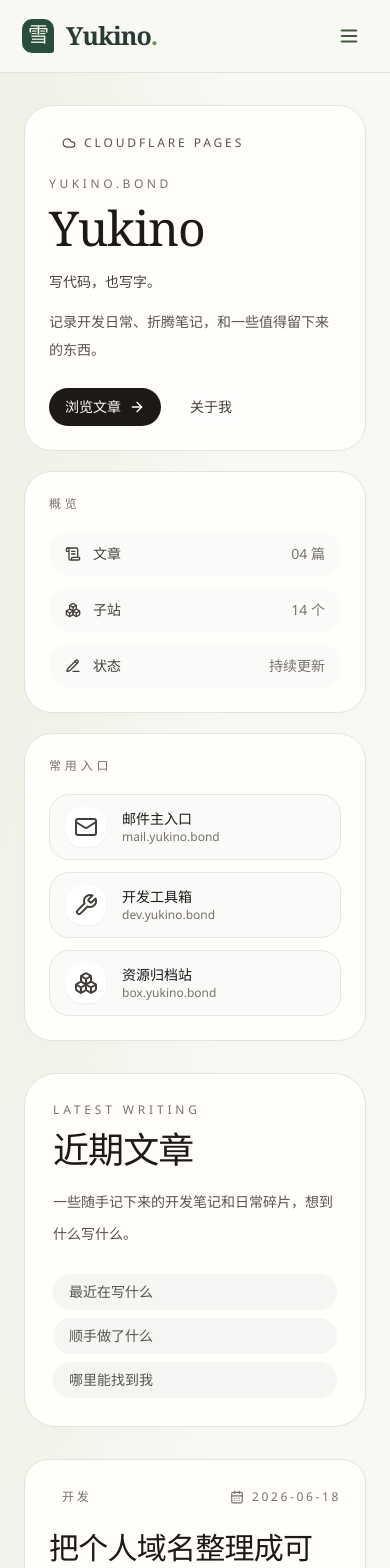
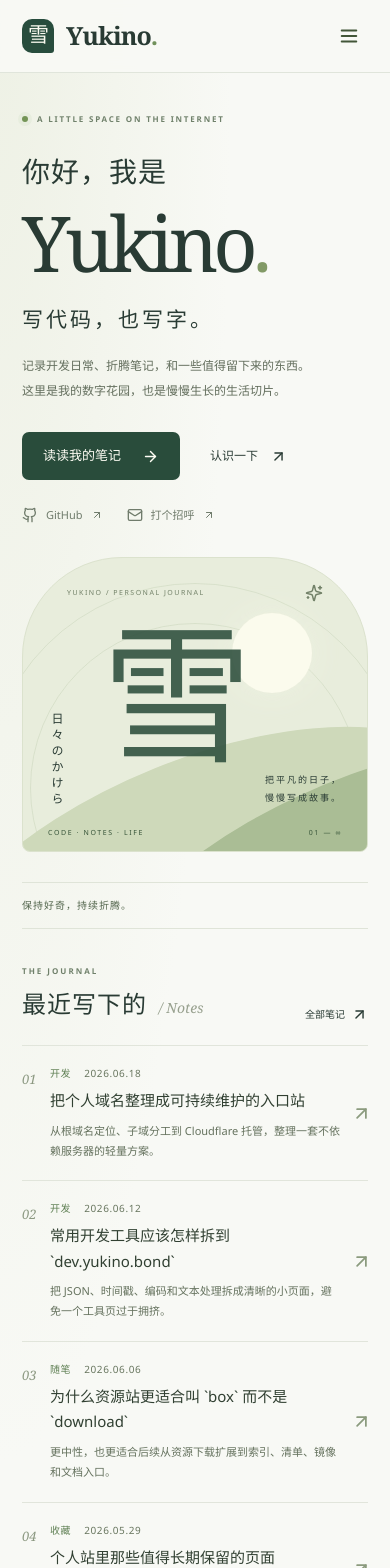
Before and after one commit to Le672/raptor, a React (Vite) app: page / in a window 390 px wide. Shown: the top 1568 px of the page. Built offline with nearby package versions, Linux system fonts and the light colour scheme.

Commit message:
feat: redesign homepage and restore readable notes flow

```diff
--- a/src/pages/AboutMe.tsx
+++ b/src/pages/AboutMe.tsx
@@ -93,7 +93,7 @@ export default function AboutMe() {
               </a>
               <a
                 className="inline-flex items-center gap-1.5 transition hover:text-stone-900"
-                href="https://github.com"
+                href="https://github.com/Le672"
                 rel="noreferrer"
                 target="_blank"
               >
--- a/src/pages/Home.tsx
+++ b/src/pages/Home.tsx
@@ -1,225 +1,200 @@
 import {
+  ArrowUpRight,
   ArrowRight,
-  Boxes,
-  Cloud,
+  Code2,
+  FolderOpen,
+  Gamepad2,
   Mail,
-  PencilLine,
-  ScrollText,
-  Wrench,
+  Github,
+  Sparkles,
 } from "lucide-react";
 import { Link } from "react-router-dom";
-import { DomainCard } from "@/components/DomainCard";
-import { PostCard } from "@/components/PostCard";
-import {
-  domainLinks,
-  postPreviews,
-  principlePoints,
-  siteProfile,
-} from "@/data/site";
+import { postPreviews, siteProfile } from "@/data/site";
 import { useDocumentMeta } from "@/hooks/useDocumentMeta";
-
-const featuredDomains = domainLinks.slice(0, 8);
-const featuredPosts = postPreviews.slice(0, 4);
-
-const quickActions = [
+const corners = [
   {
-    icon: Mail,
-    title: "邮件主入口",
-    detail: "mail.yukino.bond",
+    icon: Code2,
+    title: "开发工具",
+    en: "TOOLBOX",
+    text: "让重复的事情，简单一点。",
+    to: "/dev",
   },
   {
-    icon: Wrench,
-    title: "开发工具箱",
-    detail: "dev.yukino.bond",
+    icon: FolderOpen,
+    title: "资源收藏",
+    en: "COLLECTION",
+    text: "收好那些下次还会用到的东西。",
+    to: "/box",
   },
   {
-    icon: Boxes,
-    title: "资源归档站",
-    detail: "box.yukino.bond",
+    icon: Gamepad2,
+    title: "摸鱼片刻",
+    en: "PLAYGROUND",
+    text: "偶尔停下来，玩一局也不错。",
+    to: "/games",
   },
 ];
-
-const blogStats = [
-  {
-    icon: ScrollText,
-    label: "文章",
-    value: `${postPreviews.length.toString().padStart(2, "0")} 篇`,
-  },
-  {
-    icon: Boxes,
-    label: "子站",
-    value: `${domainLinks.length.toString().padStart(2, "0")} 个`,
-  },
-  {
-    icon: PencilLine,
-    label: "状态",
-    value: "持续更新",
-  },
-];
-
 export default function Home() {
   useDocumentMeta(
     "首页",
-    "Yukino 的个人博客，记录开发日常、折腾笔记和一些值得留下来的东西。",
+    "Yukino 的个人空间，记录开发日常、折腾笔记和一些值得留下来的东西。",
   );
-
   return (
-    <div className="mx-auto grid w-full max-w-6xl gap-8 px-6 py-8 lg:grid-cols-[280px_minmax(0,1fr)] lg:px-8 lg:py-10">
-      <aside className="space-y-5 lg:sticky lg:top-24 lg:self-start">
-        <section className="glass-panel rounded-[28px] p-6">
-          <div className="inline-flex items-center gap-2 rounded-full border border-white/30 bg-white/20 px-3 py-1 text-xs uppercase tracking-[0.24em] text-stone-600 backdrop-blur-xl">
-            <Cloud className="size-3.5" />
-            Cloudflare Pages
-          </div>
-          <p className="mt-5 text-xs uppercase tracking-[0.3em] text-stone-500">
-            {siteProfile.domain}
+    <div className="home-page">
+      <section className="home-hero" aria-labelledby="hero-title">
+        <div className="hero-copy">
+          <p className="eyebrow">
+            <span className="status-dot" /> A LITTLE SPACE ON THE INTERNET
           </p>
-          <h1 className="mt-3 font-display text-5xl leading-none text-stone-900">
-            Yukino
+          <h1 id="hero-title">
+            你好，我是{" "}
+            <span>
+              Yukino<span className="hero-period">.</span>
+            </span>
           </h1>
-          <p className="mt-4 text-sm leading-7 text-stone-700">{siteProfile.tagline}</p>
-          <p className="mt-3 text-sm leading-7 text-stone-600">{siteProfile.intro}</p>
-          <div className="mt-6 flex flex-wrap gap-3">
-            <Link
-              className="inline-flex items-center gap-2 rounded-full bg-stone-900 px-4 py-2 text-sm text-white transition hover:-translate-y-0.5"
-              to="/notes"
-            >
-              浏览文章
-              <ArrowRight className="size-4" />
+          <p className="hero-tagline">{siteProfile.tagline}</p>
+          <p className="hero-description">
+            {siteProfile.intro}
+            <br />
+            这里是我的数字花园，也是慢慢生长的生活切片。
+          </p>
+          <div className="hero-actions">
+            <Link className="primary-link" to="/notes">
+              读读我的笔记 <ArrowRight size={17} />
             </Link>
-            <Link
-              className="rounded-full border border-white/40 bg-white/30 px-4 py-2 text-sm text-stone-700 backdrop-blur-xl transition hover:border-white/60 hover:text-stone-900"
-              to="/about-me"
-            >
-              关于我
+            <Link className="text-link" to="/about-me">
+              认识一下 <ArrowUpRight size={17} />
             </Link>
           </div>
-        </section>
-
-        <section className="glass-panel rounded-[28px] p-6">
-          <p className="text-xs uppercase tracking-[0.32em] text-stone-500">概览</p>
-          <div className="mt-5 grid gap-3">
-            {blogStats.map((item) => (
-              <div
-                key={item.label}
-                className="flex items-center justify-between rounded-[20px] bg-stone-50 px-4 py-3"
-              >
-                <div className="inline-flex items-center gap-3 text-stone-700">
-                  <item.icon className="size-4" />
-                  <span className="text-sm">{item.label}</span>
+          <div className="hero-social">
+            <a href="https://github.com/Le672" target="_blank" rel="noreferrer">
+              <Github size={16} /> GitHub <ArrowUpRight size={12} />
+            </a>
+            <a href={`mailto:${siteProfile.email}`}>
+              <Mail size={16} /> 打个招呼 <ArrowUpRight size={12} />
+            </a>
+          </div>
+        </div>
+        <div className="hero-art" aria-hidden="true">
+          <div className="art-top">
+            <span>YUKINO / PERSONAL JOURNAL</span>
+            <Sparkles size={18} />
+          </div>
+          <div className="art-orbit orbit-one" />
+          <div className="art-orbit orbit-two" />
+          <div className="art-sun" />
+          <span className="art-kanji">雪</span>
+          <div className="art-hill hill-back" />
+          <div className="art-hill hill-front" />
+          <div className="art-caption">
+            <span>日々のかけら</span>
+            <span>
+              把平凡的日子，
+              <br />
+              慢慢写成故事。
+            </span>
+          </div>
+          <div className="art-bottom">
+            <span>CODE · NOTES · LIFE</span>
+            <span>01 — ∞</span>
+          </div>
+        </div>
+      </section>
+      <div className="home-divider">
+        <span>保持好奇，持续折腾。</span>
+        <span>一点代码 / 一些记录 / 很多可能</span>
+      </div>
+      <section className="home-writing" aria-labelledby="writing-title">
+        <div className="section-top">
+          <div>
+            <p className="eyebrow">THE JOURNAL</p>
+            <h2 id="writing-title">
+              最近写下的<span> / Notes</span>
+            </h2>
+          </div>
+          <Link className="text-link" to="/notes">
+            全部笔记 <ArrowUpRight size={17} />
+          </Link>
+        </div>
+        <div className="writing-layout">
+          <div className="writing-list">
+            {postPreviews.map((post, index) => (
+              <Link className="writing-row" to={post.href} key={post.title}>
+                <span className="writing-number">0{index + 1}</span>
+                <div>
+                  <div className="writing-meta">
+                    <span>{post.tag}</span>
+                    <time dateTime={post.date}>
+                      {post.date.replace(/-/g, ".")}
+                    </time>
+                  </div>
+                  <h3>{post.title}</h3>
+                  <p>{post.summary}</p>
                 </div>
-                <span className="text-sm text-stone-500">{item.value}</span>
-              </div>
+                <ArrowUpRight className="writing-arrow" size={21} />
+              </Link>
             ))}
           </div>
-        </section>
-
-        <section className="glass-panel rounded-[28px] p-6">
-          <p className="text-xs uppercase tracking-[0.32em] text-stone-500">常用入口</p>
-          <div className="mt-5 space-y-3">
-            {quickActions.map((action) => (
-              <a
-                key={action.title}
-                className="flex items-center gap-4 rounded-[20px] border border-stone-200 bg-stone-50 px-4 py-3 transition hover:border-stone-300 hover:bg-white"
-                href={`https://${action.detail}`}
-                rel="noreferrer"
-                target="_blank"
-              >
-                <div className="inline-flex size-10 items-center justify-center rounded-2xl bg-white text-stone-700 shadow-sm">
-                  <action.icon className="size-4.5" />
-                </div>
-                <div>
-                  <p className="text-sm text-stone-900">{action.title}</p>
-                  <p className="text-xs text-stone-500">{action.detail}</p>
-                </div>
-              </a>
-            ))}
+          <aside className="margin-note">
+            <span className="eyebrow">A NOTE TO SELF</span>
+            <span className="note-asterisk" aria-hidden="true">
+              ✳
+            </span>
+            <h3>
+              不必等到完美，
+              <br />
+              才开始记录。
+            </h3>
+            <p>
+              有些是解决问题的过程，
+              <br />
+              有些只是突然冒出的想法。
+              <br />
+              先留下来，以后再慢慢回看。
+            </p>
+            <div className="note-signature">Yukino</div>
+            <Link className="text-link" to="/changelog">
+              看看小站的变化 <ArrowUpRight size={16} />
+            </Link>
+          </aside>
+        </div>
+      </section>
+      <section className="home-corners" aria-labelledby="corners-title">
+        <div className="section-top">
+          <div>
+            <p className="eyebrow">BEYOND THE WORDS</p>
+            <h2 id="corners-title">
+              其他小角落<span> / Explore</span>
+            </h2>
           </div>
-        </section>
-      </aside>
-
-      <div className="space-y-8">
-        <section className="glass-panel rounded-[32px] p-7 sm:p-8">
-          <div className="flex flex-col gap-6 lg:flex-row lg:items-end lg:justify-between">
-            <div className="max-w-3xl">
-              <p className="text-xs uppercase tracking-[0.32em] text-stone-500">
-                Latest Writing
-              </p>
-              <h2 className="mt-3 font-display text-4xl text-stone-900 sm:text-5xl">
-                近期文章
-              </h2>
-              <p className="mt-4 text-sm leading-8 text-stone-600 sm:text-base">
-                一些随手记下来的开发笔记和日常碎片，想到什么写什么。
-              </p>
-            </div>
-
-            <div className="grid gap-2 text-sm text-stone-600">
-              {principlePoints.map((item) => (
-                <div key={item} className="rounded-full bg-stone-100 px-4 py-2">
-                  {item}
-                </div>
-              ))}
-            </div>
-          </div>
-        </section>
-
-        <section className="grid gap-5">
-          {featuredPosts.map((post) => (
-            <PostCard key={post.title} post={post} />
+          <Link className="text-link" to="/links">
+            更多入口 <ArrowUpRight size={17} />
+          </Link>
+        </div>
+        <div className="corner-grid">
+          {corners.map((item) => (
+            <Link to={item.to} key={item.to} className="corner-card">
+              <div className="corner-top">
+                <item.icon size={23} strokeWidth={1.5} />
+                <ArrowUpRight size={18} />
+              </div>
+              <span className="eyebrow">{item.en}</span>
+              <h3>{item.title}</h3>
+              <p>{item.text}</p>
+            </Link>
           ))}
-        </section>
-
-        <section className="grid gap-5">
-          <div className="glass-panel rounded-[28px] p-6">
-            <div className="flex items-center justify-between gap-4">
-              <div>
-                <p className="text-xs uppercase tracking-[0.3em] text-stone-500">
-                  Blog Structure
-                </p>
-                <h2 className="mt-3 font-display text-4xl text-stone-900">
-                  其他角落
-                </h2>
-              </div>
-              <Link
-                className="rounded-full border border-white/40 bg-white/30 px-4 py-2 text-sm text-stone-700 backdrop-blur-xl transition hover:border-white/60 hover:text-stone-900"
-                to="/about-me"
-              >
-                查看全部
-              </Link>
-            </div>
-
-            <p className="mt-4 max-w-2xl text-sm leading-8 text-stone-600">
-              博客之外，顺手维护的几个小站点：工具、资源、收藏，还有一些有的没的。
-            </p>
-
-            <div className="mt-6 grid gap-4 md:grid-cols-2">
-              {featuredDomains.map((domain) => (
-                <DomainCard key={domain.hostname} domain={domain} />
-              ))}
-            </div>
-          </div>
-
-          <div className="glass-panel rounded-[28px] p-6">
-            <p className="text-xs uppercase tracking-[0.3em] text-stone-500">
-              Deployment Note
-            </p>
-            <h2 className="mt-3 font-display text-4xl text-stone-900">
-              关于这个站
-            </h2>
-            <div className="mt-5 grid gap-3 text-sm leading-7 text-stone-600">
-              <div className="rounded-[22px] bg-stone-50 px-4 py-4">
-                静态构建，托管在 Cloudflare Pages。
-              </div>
-              <div className="rounded-[22px] bg-stone-50 px-4 py-4">
-                代码和内容都在 GitHub，push 即部署。
-              </div>
-              <div className="rounded-[22px] bg-stone-50 px-4 py-4">
-                慢慢写，慢慢长。
-              </div>
-            </div>
-          </div>
-        </section>
-      </div>
+        </div>
+      </section>
+      <section className="hello-strip">
+        <div>
+          <span className="eyebrow">NICE TO MEET YOU</span>
+          <h2>很高兴，在这里遇见你。</h2>
+          <p>如果有想交流的事，欢迎给我写封邮件。</p>
+        </div>
+        <a className="text-link" href={`mailto:${siteProfile.email}`}>
+          聊一聊 <ArrowUpRight size={22} />
+        </a>
+      </section>
     </div>
   );
 }
--- a/src/pages/Notes.tsx
+++ b/src/pages/Notes.tsx
@@ -1,92 +1,56 @@
 import { Link } from "react-router-dom";
-import { SectionHeading } from "@/components/SectionHeading";
+import { ArrowUpRight } from "lucide-react";
 import { postPreviews } from "@/data/site";
 import { useDocumentMeta } from "@/hooks/useDocumentMeta";
 import { useSiteStore } from "@/hooks/useSiteStore";
-import { cn } from "@/lib/utils";
-
 const filters = ["全部", "开发", "随笔", "收藏"] as const;
-
 export default function Notes() {
-  useDocumentMeta("笔记", "开发记录、随笔与收藏内容的静态预览页。");
-
-  const noteFilter = useSiteStore((state) => state.noteFilter);
-  const setNoteFilter = useSiteStore((state) => state.setNoteFilter);
-
-  const filteredPosts =
+  useDocumentMeta("笔记", "开发记录、随笔与收藏，记录那些值得留下来的事情。");
+  const { noteFilter, setNoteFilter } = useSiteStore();
+  const posts =
     noteFilter === "全部"
       ? postPreviews
       : postPreviews.filter((post) => post.tag === noteFilter);
-
   return (
-    <div className="mx-auto flex w-full max-w-6xl flex-col gap-12 px-6 py-12 lg:px-8 lg:py-20">
-      <section className="grid gap-8 lg:grid-cols-[0.9fr_1.1fr] lg:items-end">
-        <SectionHeading
-          eyebrow="Journal"
-          title="短文、折腾记录与内容预览"
-          description="这个页面现在先放静态示例内容，后续可以很平滑地接入 Markdown 驱动的文章系统，继续保持目前的视觉风格和信息结构。"
-        />
-
-        <div className="glass-panel rounded-[32px] p-6">
-          <p className="text-xs uppercase tracking-[0.3em] text-stone-500">
-            阅读方式
-          </p>
-          <p className="mt-4 text-sm leading-7 text-stone-600">
-            如果你后续把完整正文拆到 `blog.yukino.bond`，根域名这里依然适合继续保留摘要预览，形成“首页看更新，正文去独立博客”的结构。
-          </p>
-        </div>
-      </section>
-
-      <section className="flex flex-wrap gap-3">
+    <div className="mx-auto w-full max-w-4xl px-6 py-12 lg:py-20">
+      <p className="eyebrow">THE JOURNAL</p>
+      <h1 className="mt-4 font-display text-4xl text-stone-800">
+        一些笔记，一些日常。
+      </h1>
+      <p className="mt-5 text-sm leading-7 text-stone-500">
+        关于开发、折腾和生活。把走过的路、遇见的想法，留在这里。
+      </p>
+      <div className="my-9 flex flex-wrap gap-3" aria-label="笔记分类">
         {filters.map((filter) => (
           <button
             key={filter}
-            className={cn(
-              "rounded-full px-5 py-2 text-sm transition",
-              noteFilter === filter
-                ? "bg-stone-900 text-white"
-                : "border border-white/40 bg-white/30 text-stone-600 backdrop-blur-xl hover:border-white/60 hover:text-stone-900",
-            )}
+            aria-pressed={noteFilter === filter}
+            className={`rounded-full px-5 py-2 text-sm transition ${noteFilter === filter ? "bg-stone-800 text-white" : "border border-stone-200 bg-white text-stone-600 hover:bg-stone-100"}`}
             onClick={() => setNoteFilter(filter)}
-            type="button"
           >
             {filter}
           </button>
         ))}
-      </section>
-
-      <section className="grid gap-5">
-        {filteredPosts.map((post, index) => (
-          <article
-            key={`${post.title}-${post.date}`}
-            className="glass-panel grid gap-6 rounded-[30px] p-6 lg:grid-cols-[160px_1fr_auto] lg:items-center"
-          >
-            <div className="space-y-2">
-              <p className="text-xs uppercase tracking-[0.28em] text-stone-500">
-                Entry {String(index + 1).padStart(2, "0")}
-              </p>
-              <p className="text-sm text-stone-500">{post.date}</p>
+      </div>
+      <p className="mb-4 text-xs text-stone-500" aria-live="polite">
+        {posts.length} 篇笔记
+      </p>
+      {posts.map((post, index) => (
+        <Link className="writing-row" key={post.href} to={post.href}>
+          <span className="writing-number">
+            {String(index + 1).padStart(2, "0")}
+          </span>
+          <div>
+            <div className="writing-meta">
+              <span>{post.tag}</span>
+              <time dateTime={post.date}>{post.date}</time>
             </div>
-
-            <div className="space-y-3">
-              <div className="flex flex-wrap items-center gap-3">
-                <h2 className="font-display text-3xl text-stone-900">{post.title}</h2>
-                <span className="rounded-full border border-white/30 bg-white/20 px-3 py-1 text-xs uppercase tracking-[0.2em] text-stone-600 backdrop-blur-xl">
-                  {post.tag}
-                </span>
-              </div>
-              <p className="text-sm leading-7 text-stone-600">{post.summary}</p>
-            </div>
-
-            <Link
-              className="inline-flex items-center justify-center rounded-full border border-white/40 bg-white/30 px-5 py-3 text-sm text-stone-700 backdrop-blur-xl transition hover:border-white/60 hover:text-stone-900"
-              to="/about-me"
-            >
-              关于我
-            </Link>
-          </article>
-        ))}
-      </section>
+            <h2 className="mt-2 text-lg text-stone-800">{post.title}</h2>
+            <p>{post.summary}</p>
+          </div>
+          <ArrowUpRight className="writing-arrow" size={20} />
+        </Link>
+      ))}
     </div>
   );
 }
```
Also changed, not shown: src/pages/Blog.tsx (+55 -42 lines).
